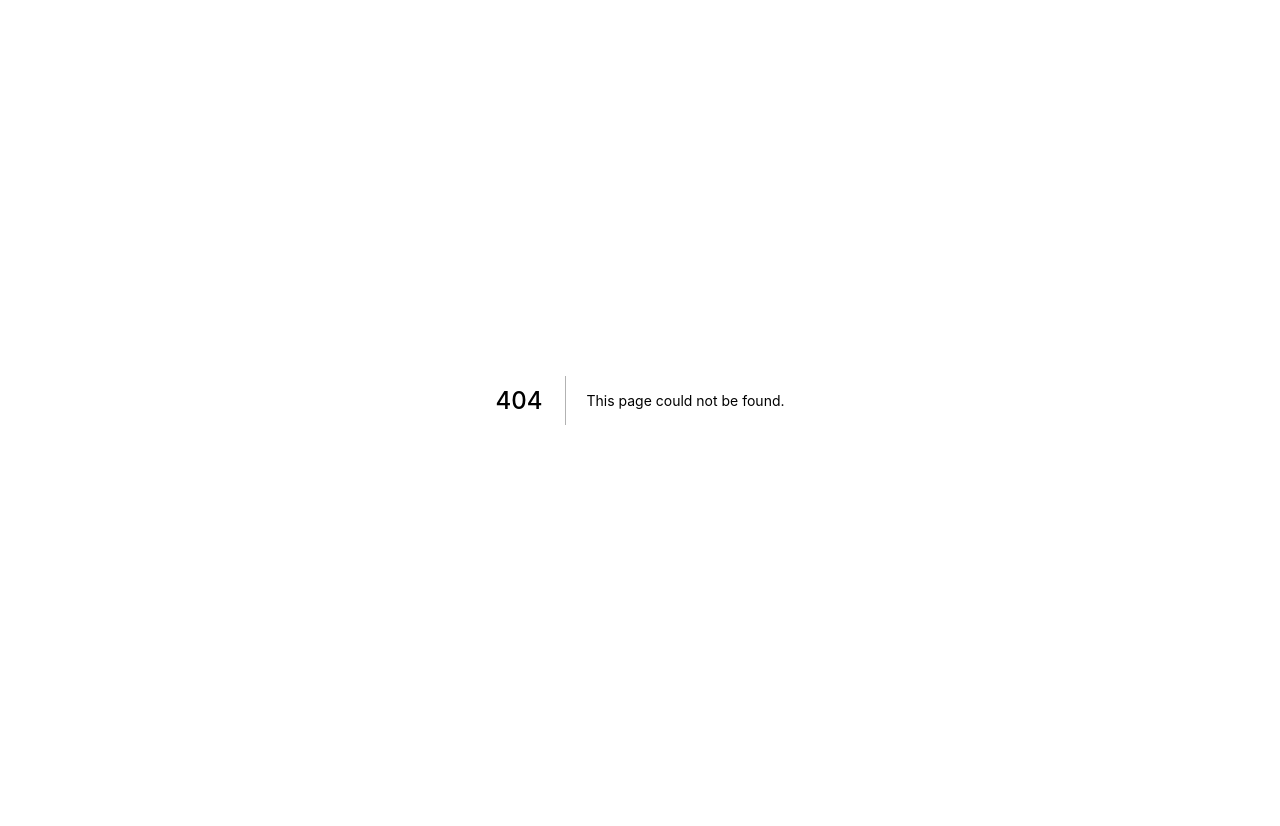
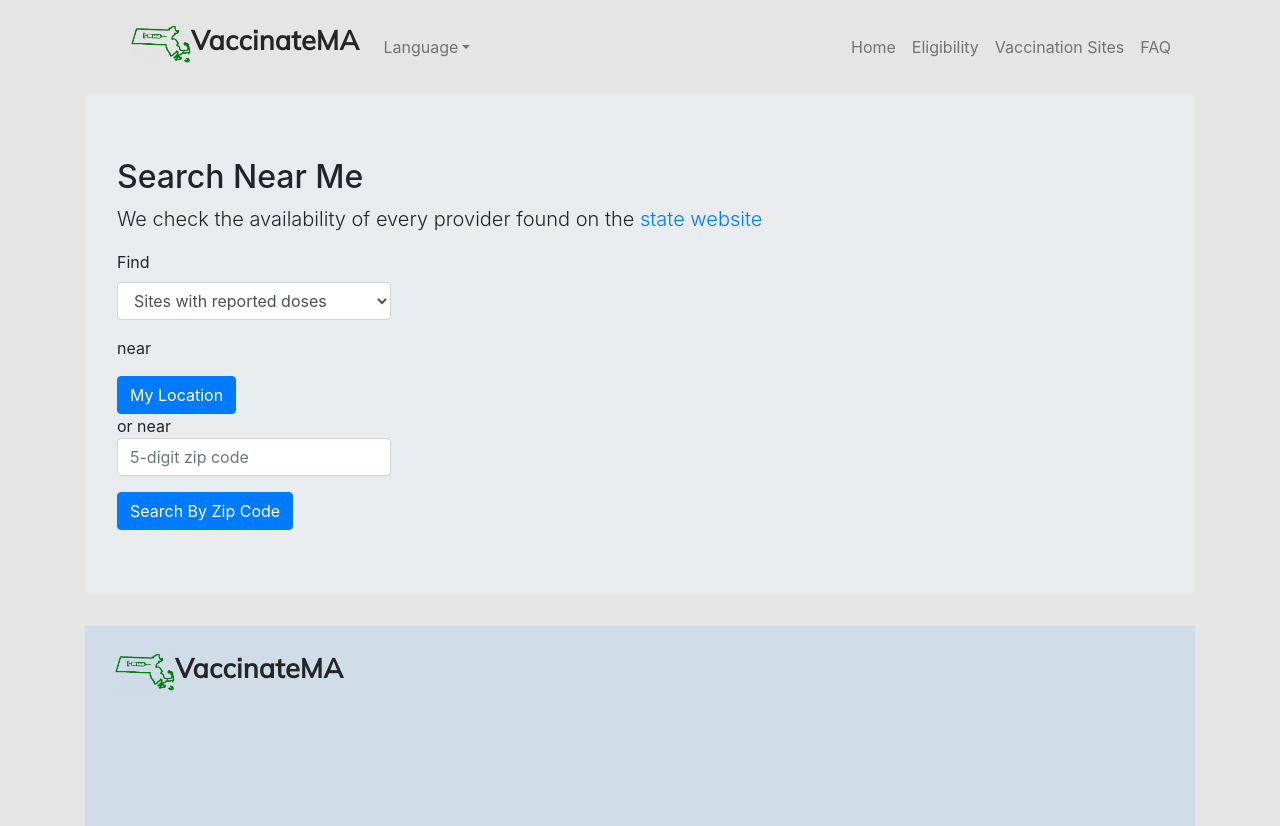
Before and after one commit to codeforboston/vaccinatema, a Next.js app: page /dev/search in a window 1280 px wide. Before the commit this address had no page. Before the commit the page ends 800 px from the top, so only its background shows below. Built offline with nearby package versions, Linux system fonts and the light colour scheme.

Commit message:
Working search page

```diff
--- a/app.js
+++ b/app.js
@@ -159,9 +159,15 @@ if (cluster.isMaster) {
             return app.render(req, res, '/dev/FAQ', req.query);
         });
 
+        server.get('/dev/search', (req, res) => {
+            return app.render(req, res, '/dev/search', req.query);
+        });
+
         server.use(express.static('static'));
 
         server.post('/search_query_location', function (req, res) {
+            console.log(req);
+            console.log(req.body);
             var locations = [];
             if (req.body.availability === 'Sites with reported doses') {
                 locations = available;
--- /dev/null
+++ b/components/Pin.js
@@ -0,0 +1,10 @@
+const Pin = () => (
+    <svg height="18" viewBox="0 0 21 21" width="18" xmlns="http://www.w3.org/2000/svg" class="mr-1">
+        <g fill="none" fill-rule="evenodd" stroke="#6B7280" stroke-linecap="round" stroke-linejoin="round" transform="translate(4 2)">
+            <path d="m6.5 16.5407715c4-4.4500928 6-7.78586659 6-10.00732153 0-3.33218241-2.6862915-6.03344997-6-6.03344997s-6 2.70126756-6 6.03344997c0 2.22145494 2 5.55722873 6 10.00732153z"></path>
+            <circle cx="6.5" cy="6.5" r="2.5"></circle>
+        </g>
+    </svg>
+)
+
+export default Pin;
--- /dev/null
+++ b/components/Site.js
@@ -0,0 +1,30 @@
+import Pin from "./Pin"
+
+const Site = ({data}) => (
+    <li className="list-group-item">
+    <div className="">
+    </div>
+    <h4 className="">{data.locationName}</h4>
+    <div>
+    <div className="site_address mb-2 flex flex-row items-center">
+        <Pin />
+        <a id = "site_address_1" className="underline" href={"https://maps.google.com/?q=" + data.address} target="_blank">{data.address}</a>
+    </div>
+    <div className="">
+        <div className="">
+        <div className="" id = "latest_report_1">Latest report: {data.lastUpdated}</div>
+
+    <dt className="">Details</dt>
+    <dd className="" id = "details_1">{data.populationsServed}</dd>
+
+    <dt className="">Availability</dt>
+    <dd className="" id = "latest_info_1">{data.vaccineAvailability}</dd>
+    <dt className="">Book Now</dt>
+    <dd className="" id = "book_1">{data.bookAppointmentInformation}</dd>
+    </div>
+        </div>
+    </div>
+    </li>
+);
+
+export default Site;
--- a/package.json
+++ b/package.json
@@ -19,6 +19,7 @@
     "react": "^16.13.1",
     "react-bootstrap": "^1.4.3",
     "react-dom": "^16.13.1",
+    "react-geocode": "^0.2.3",
     "sass": "^1.32.7"
   },
   "scripts": {
--- /dev/null
+++ b/pages/dev/search.js
@@ -0,0 +1,154 @@
+import React from 'react'
+import Layout from "../../components/Layout"
+import Site from '../../components/Site'
+import Geocode from "react-geocode";
+
+class Search extends React.Component {
+    constructor(props) {
+        super(props)
+        this.siteDataResultsRef = React.createRef()
+    }
+
+    state = {
+        siteData: [],
+        zipCode: "",
+        availability: "Sites with reported doses"
+    }
+
+    searchByZipCode = e => {
+        console.log("Search by zip code")
+        if (this.state.zipCode.length != 5) {
+            console.log("Invalid zip code") /* TODO Better zipcode validation and display to user */
+        }
+        else {
+            this.getLatitudeAndLongitudeByZipcode(this.state.zipCode)
+                .then(data => this.getLocationData(data.latitude, data.longitude, this.state.availability))
+        }
+    }
+
+    getLatitudeAndLongitudeByZipcode = zipCode => {
+        Geocode.setApiKey("AIzaSyDxF3aT2MwmgzcAzFt5PtB-B3UNp4Js2h4");
+        return Geocode.fromAddress(zipCode).then(
+            (response) => {
+                const { lat, lng } = response.results[0].geometry.location;
+                console.log(lat, lng);
+                return {
+                    latitude: lat,
+                    longitude: lng
+                }
+            },
+            (error) => {
+                console.error(error);
+            }
+        )
+    }
+
+    searchByGeolocation = e => {
+        console.log("Search by geolocation")
+        if ("geolocation" in navigator) {
+            console.log("Geolocation Available")
+            this.getLatitudeAndLongitudeByGeolocation()
+                .then(position => this.getLocationData(position.coords.latitude, position.coords.longitude, this.state.availability))
+                .catch(error => {
+                    console.log(error);
+                });
+        } else {
+        console.log("Geolocation Not Available")
+        }
+    }
+
+    getLatitudeAndLongitudeByGeolocation = () => {
+        return new Promise((resolve, reject) =>
+            navigator.geolocation.getCurrentPosition(resolve, reject)
+        );
+    }
+
+    handleChange = e => {
+        const target = e.target
+        const newState = {}
+        newState[target.name] = target.value
+        this.setState(newState)
+    }
+
+    getLocationData = (latitude, longitude, availability) => {
+        /* TODO Figure out why this is returning first 5 and not top 5 results.
+        both the filter by availability and filter by location seem to be not working */
+        return fetch('/search_query_location', {
+            method: 'post',
+            headers: new Headers({'content-type': 'application/json'}),
+            body: JSON.stringify({
+                latitude,
+                longitude,
+                availability
+            })
+        })
+            .then(response => response.json())
+            .then(data => this.parseLocationData(data))
+            .then(siteData => this.setState({siteData}))
+            .then(() => this.siteDataResultsRef.current.scrollIntoView({behavior: "smooth", block: "start", inline: "nearest"}))
+            .catch(error => {
+                console.log(error);
+            });
+    }
+
+    parseLocationData = data => {
+        return data.map( site => (
+            {
+                locationName: site.fields["Location Name"],
+                address: site.fields["Full Address"],
+                populationsServed: site.fields["Serves"],
+                vaccineAvailability: site.fields["Availability"],
+                lastUpdated: this.parseDate(site.fields["Last Updated"]),
+                bookAppointmentInformation: site.fields["Book an appointment"]
+            }
+        ))
+    }
+
+    parseDate = dateString => (
+        new Date(Date.parse(dateString)).toLocaleString('en-US', {timeZone: "America/New_York"})
+    )
+
+    render() {
+        return (
+            <Layout pageTitle="Search">
+                <div className= "jumbotron">
+                    <h2>Search Near Me</h2>
+                    <p className="lead">We check the availability of every provider found on the <a href=""> state website</a></p>
+                    <div className= "container">
+                        <div className= "row">
+                            <div className="relative max-w-xs">
+                                    <div className="form-group" >
+                                        <label for="type">Find </label>
+                                        <select value={this.state.availability} onChange={this.handleChange} className="form-control" name="availability" id="availability" >
+                                            <option value="Sites with reported doses">Sites with reported doses</option>
+                                            <option value="All known vaccination sites">All known vaccination sites</option>
+                                        </select>
+                                    </div>
+                                    <p> near </p>
+                                    <button id="geolocate" onClick={this.searchByGeolocation} className="btn btn-primary">My Location</button>
+                                    <div className="form-group">
+                                        <span> or near</span>
+                                        <input type="text" className="form-control" id="zipCode" name="zipCode" placeholder="5-digit zip code" required="" value={this.state.zipCode} onChange={this.handleChange} />
+                                    </div>
+                                    <button onClick={this.searchByZipCode} id="signup" className="btn btn-primary">Search By Zip Code</button>
+                            </div>
+                        </div>
+                    </div>
+                </div>
+                <ul id="sites" className="list-group" ref={this.siteDataResultsRef}>
+                    {
+                        this.state.siteData
+                        &&
+                        this.state.siteData.map( (site) => (
+                            <div>
+                                <Site data={site} />
+                            </div>
+                        ))
+                    }
+                </ul>
+            </Layout>
+        )
+    }
+}
+
+export default Search;
```
Also changed, not shown: 2 other files (tests, documents, lock files or other folders).
